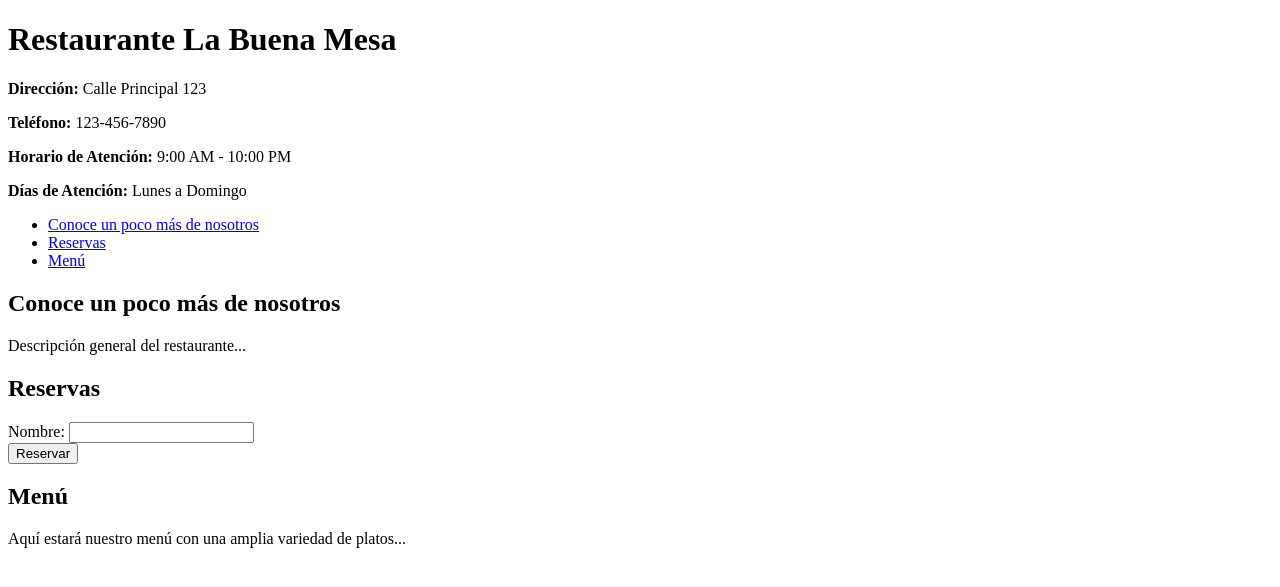
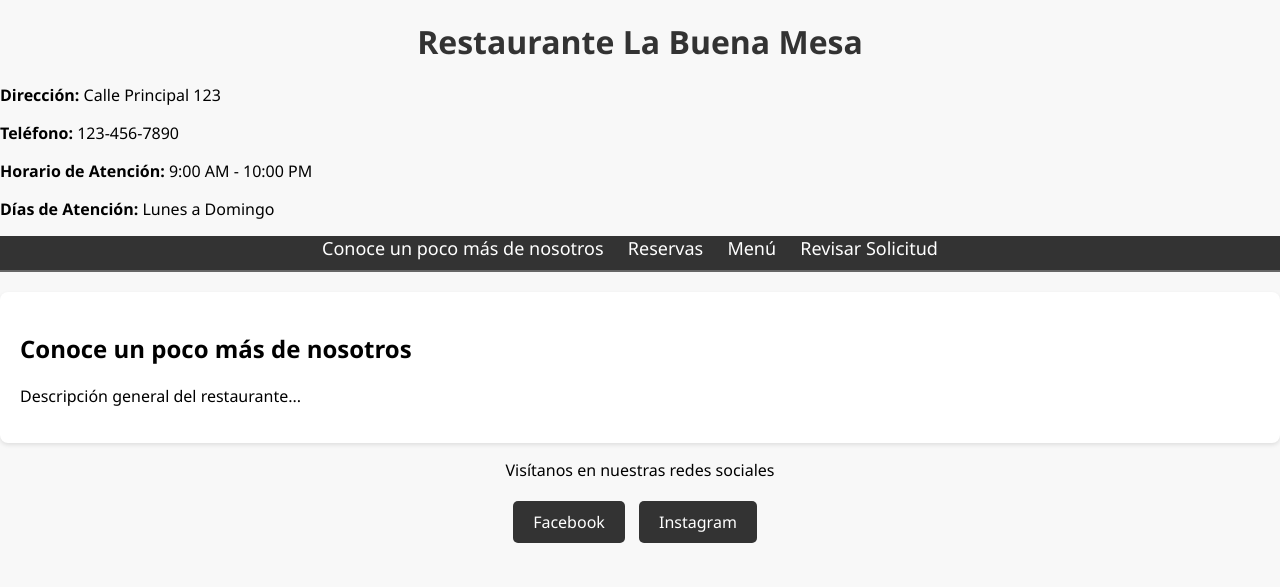
Before and after one commit to carico98/Sistema-de-reservas-mesas-restaurante, a Flask app: page / in a window 1280 px wide. Shown: the top 587 px of the page. Run offline with Flask 3, Linux system fonts and the light colour scheme.

Commit message:
versión 5 interfaz implementado base de datos para guardar reservaciones

```diff
--- a/0 version/pythonProject/templates/index.html
+++ b/0 version/pythonProject/templates/index.html
@@ -4,6 +4,120 @@
     <meta charset="UTF-8">
     <meta name="viewport" content="width=device-width, initial-scale=1.0">
     <title>{{ restaurante_info.nombre }}</title>
+    <style>
+        body {
+            font-family: 'Segoe UI', Tahoma, Geneva, Verdana, sans-serif;
+            margin: 0;
+            padding: 0;
+            background-color: #f8f8f8;
+        }
+
+        h1 {
+            color: #333;
+            text-align: center;
+            margin-top: 20px;
+        }
+
+        ul {
+            list-style-type: none;
+            margin: 0;
+            padding: 0;
+            text-align: center;
+            background-color: #333;
+            border-bottom: 2px solid #666;
+            padding-bottom: 10px;
+            margin-bottom: 20px;
+        }
+
+        ul li {
+            display: inline;
+            margin-right: 20px;
+        }
+
+        ul li a {
+            text-decoration: none;
+            color: #fff;
+            font-size: 18px;
+            transition: color 0.3s ease;
+            padding-bottom: 5px;
+            border-bottom: 2px solid transparent;
+        }
+
+        ul li a:hover {
+            color: #ffc107;
+            border-color: #ffc107;
+        }
+
+        .tab-content {
+            display: none;
+            padding: 20px;
+            border-radius: 8px;
+            background-color: #fff;
+            box-shadow: 0 2px 4px rgba(0, 0, 0, 0.1);
+        }
+
+        .active {
+            display: block;
+        }
+
+        label {
+            font-weight: bold;
+            display: block;
+            margin-bottom: 5px;
+        }
+
+        input[type="text"],
+        input[type="date"],
+        input[type="time"] {
+            width: 100%;
+            padding: 10px;
+            margin-bottom: 15px;
+            border-radius: 5px;
+            border: 1px solid #ccc;
+            box-sizing: border-box;
+        }
+
+        input[type="submit"] {
+            background-color: #4CAF50;
+            color: white;
+            padding: 12px 20px;
+            border: none;
+            border-radius: 4px;
+            cursor: pointer;
+            width: 100%;
+            transition: background-color 0.3s ease;
+        }
+
+        input[type="submit"]:hover {
+            background-color: #45a049;
+        }
+
+        /* Estilos para los botones de redes sociales */
+        .social-buttons {
+            text-align: center;
+            margin-top: 20px;
+        }
+
+        .social-buttons a {
+            display: inline-block;
+            margin-right: 10px;
+            color: #fff;
+            background-color: #333;
+            padding: 10px 20px;
+            border-radius: 5px;
+            text-decoration: none;
+            transition: background-color 0.3s ease;
+        }
+
+        .social-buttons a:hover {
+            background-color: #ffc107;
+        }
+
+        .social-title {
+            text-align: center;
+            margin-bottom: 10px;
+        }
+    </style>
 </head>
 <body>
     <h1>{{ restaurante_info.nombre }}</h1>
@@ -11,32 +125,79 @@
     <p><strong>Teléfono:</strong> {{ restaurante_info.telefono }}</p>
     <p><strong>Horario de Atención:</strong> {{ restaurante_info.horario }}</p>
     <p><strong>Días de Atención:</strong> {{ restaurante_info.dias }}</p>
-
     <ul>
-        <li><a href="#conocenos">Conoce un poco más de nosotros</a></li>
-        <li><a href="#reservas">Reservas</a></li>
-        <li><a href="#menu">Menú</a></li>
+        <li><a href="#conocenos" onclick="showTab('conocenos')">Conoce un poco más de nosotros</a></li>
+        <li><a href="#reservas" onclick="showTab('reservas')">Reservas</a></li>
+        <li><a href="#menu" onclick="showTab('menu')">Menú</a></li>
+        <li><a href="#revisar-solicitud" onclick="showTab('revisar-solicitud')">Revisar Solicitud</a></li>
     </ul>
 
-    <div id="conocenos">
+    <div id="conocenos" class="tab-content active">
         <h2>Conoce un poco más de nosotros</h2>
         <p>Descripción general del restaurante...</p>
     </div>
 
-    <div id="reservas">
+    <div id="reservas" class="tab-content">
         <h2>Reservas</h2>
         <form action="/reservar" method="post">
             <label for="nombre">Nombre:</label>
             <input type="text" id="nombre" name="nombre" required>
-            <!-- Agrega más campos según lo necesites, como fecha, hora, etc. -->
-            <br>
+
+            <label for="apellido">Apellido:</label>
+            <input type="text" id="apellido" name="apellido" required>
+
+            <label for="cedula">Cédula:</label>
+            <input type="text" id="cedula" name="cedula" required>
+
+            <label for="telefono">Teléfono:</label>
+            <input type="text" id="telefono" name="telefono" required>
+
+            <label for="fecha">Fecha de Reserva:</label>
+            <input type="date" id="fecha" name="fecha" required>
+
+            <label for="hora">Hora de Reserva:</label>
+            <input type="time" id="hora" name="hora" required>
+
             <input type="submit" value="Reservar">
         </form>
     </div>
 
-    <div id="menu">
+    <div id="menu" class="tab-content">
         <h2>Menú</h2>
         <p>Aquí estará nuestro menú con una amplia variedad de platos...</p>
     </div>
+
+    <div id="revisar-solicitud" class="tab-content">
+    <h2>Revisar reserva</h2>
+    <form action="/verificar_reserva" method="post">
+        <label for="cedula-revisar">Cédula:</label>
+        <input type="text" id="cedula-revisar" name="cedula" required>
+
+        <input type="submit" value="Verificar">
+    </form>
+</div>
+
+    <!-- Botones para redes sociales -->
+    <div class="social-title">
+        <p>Visítanos en nuestras redes sociales</p>
+    </div>
+    <div class="social-buttons">
+        <a href="https://www.facebook.com/" target="_blank">Facebook</a>
+        <a href="https://www.instagram.com/" target="_blank">Instagram</a>
+        <!-- Puedes agregar más botones para otras redes sociales aquí -->
+    </div>
+
+    <!-- JavaScript para la funcionalidad de las pestañas -->
+    <script>
+        function showTab(tabName) {
+            var tabs = document.querySelectorAll('.tab-content');
+            tabs.forEach(function(tab) {
+                tab.classList.remove('active');
+            });
+
+            var activeTab = document.getElementById(tabName);
+            activeTab.classList.add('active');
+        }
+    </script>
 </body>
 </html>
```
